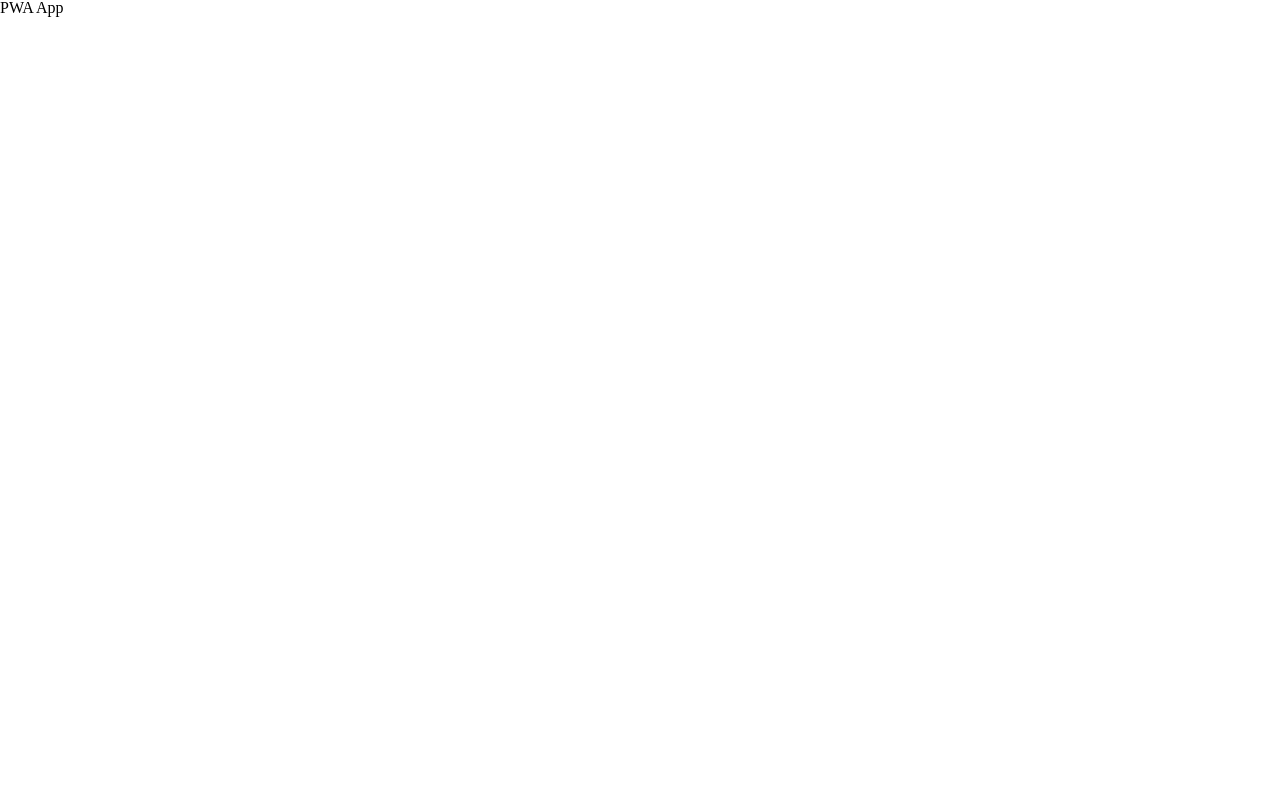
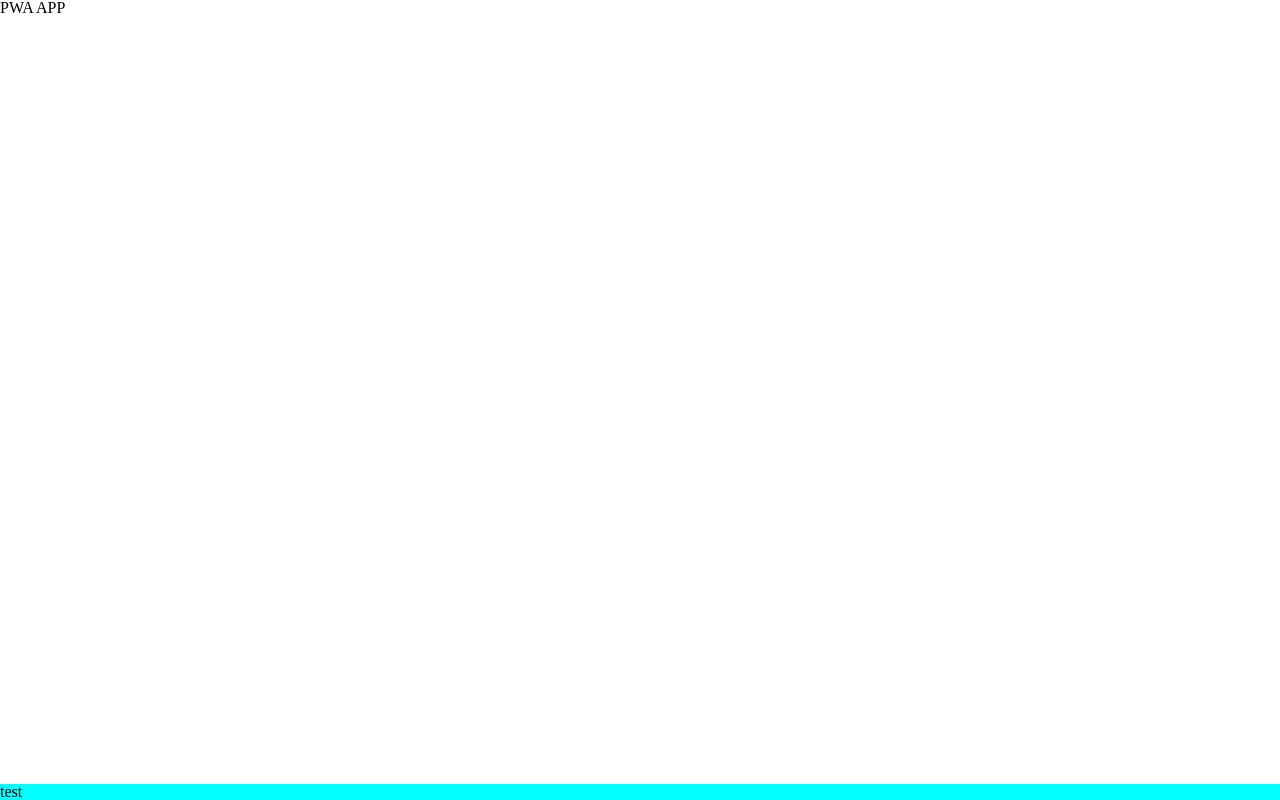
Before and after one commit to VonOzen/Clever-PWA, a React app: page / in a window 1280 px wide. Built offline with nearby package versions, Linux system fonts and the light colour scheme.

Commit message:
added Main and Footer

```diff
--- a/package.json
+++ b/package.json
@@ -26,8 +26,10 @@
     "css-loader": "^2.1.0",
     "eslint": "^5.14.0",
     "eslint-plugin-react": "^7.12.4",
+    "extract-text-webpack-plugin": "^3.0.2",
     "html-loader": "^0.5.5",
     "html-webpack-plugin": "^3.2.0",
+    "mini-css-extract-plugin": "^0.5.0",
     "node-sass": "^4.11.0",
     "prop-types": "^15.7.2",
     "sass-loader": "^7.1.0",
--- a/src/app/components/App.js
+++ b/src/app/components/App.js
@@ -1,11 +1,17 @@
-import React, { Component } from 'react';
+import React, { Component, Fragment } from 'react';
+import './app.scss';
+import Main from './presentational/Main/Main';
+import Footer from './presentational/Footer/Footer';
 
 class App extends Component {
-	render () {
-		return (
-			<h1>PWA App</h1>
-		);
-	}
+  render () {
+    return (
+      <Fragment>
+        <Main />
+        <Footer />
+      </Fragment>
+    );
+  }
 }
 
 export default App;
--- /dev/null
+++ b/src/app/components/app.scss
@@ -0,0 +1,9 @@
+#app {
+  display: flex;
+  flex-direction: column;
+  min-height: 100vh;
+
+  main {
+    flex: 1 1 auto;
+  }
+}
--- /dev/null
+++ b/src/app/components/presentational/Footer/Footer.js
@@ -0,0 +1,13 @@
+import React from 'react';
+
+import './footer.scss';
+
+const Footer = () => {
+  return (
+    <footer>
+      test
+    </footer>
+  );
+};
+
+export default Footer;
--- /dev/null
+++ b/src/app/components/presentational/Footer/footer.scss
@@ -0,0 +1,3 @@
+footer {
+    background-color: aqua;
+}
--- /dev/null
+++ b/src/app/components/presentational/Main/Main.js
@@ -0,0 +1,12 @@
+import React from 'react';
+import './main.scss';
+
+const Main = () => {
+  return (
+    <main>
+      <h1>PWA APP</h1>
+    </main>
+  );
+};
+
+export default Main;
--- a/webpack.config.js
+++ b/webpack.config.js
@@ -1,6 +1,7 @@
 //const webpack = require('webpack');
 const path = require('path');
 const HtmlWebpackPlugin = require('html-webpack-plugin');
+const MiniCssExtractPlugin = require('mini-css-extract-plugin');
 
 const config = {
 	mode: 'development',
@@ -33,20 +34,31 @@ const config = {
 				]
 			},
 			{
-				test: /\.scss$/,
-				use : [
-					'style-loader',
-					'css-loader',
-					'sass-loader'
-				]
-			}
+                test: /\.scss$/,
+				use: [
+                    process.env.NODE_ENV !== 'production' ? 'style-loader' : MiniCssExtractPlugin.loader, // creates style nodes from JS strings
+                    'css-loader',
+                    'sass-loader' // compiles Sass to CSS
+                ]
+            },
+            {
+                test: /\.css$/,
+                use: [
+                    MiniCssExtractPlugin.loader,
+                    'css-loader'
+                ]
+            }
 		]
 	},
 	plugins: [
 		new HtmlWebpackPlugin({
 			template: './public/index.html',
 			filename: './index.html'
-		})
+        }),
+        new MiniCssExtractPlugin({
+            filename: "[name].css",
+            chunkFilename: '[id].css'
+        })
 	]
 };
 
```
Also changed, not shown: .eslintrc.json, src/app/components/presentational/Main/main.scss (added), 2 other files (tests, documents, lock files or other folders).
